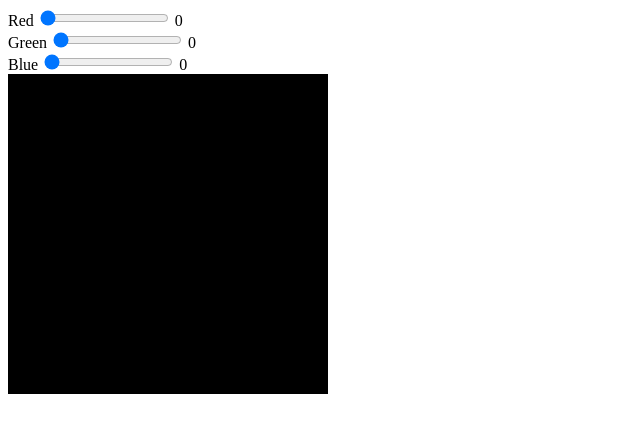
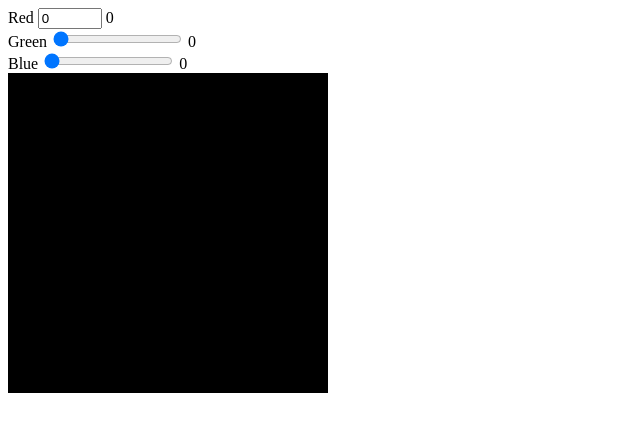
Before and after one commit to ChamisaE/color-picker, a plain HTML site: page index.html in a window 1280 px wide. Shown: the whole page, without its empty margins (0-640 px from the left). Drawn offline with Linux system fonts and the light colour scheme.

```diff
--- a/index.html
+++ b/index.html
@@ -10,12 +10,20 @@
 		<div class="picker-form-container">
 				<div class="picker-control">
 					<label for="red">Red</label>
-					<input type="range"
-						id="red"
+
+					<!-- <input type="range"
+							 id="red"
 							 value="0"
 							 min="0"
 							 max="255"
-						class="picker">
+							 class="picker">-->
+
+					<input type="number"
+							 id="red"
+							 value="0"
+							 min="0"
+							 max="255"
+							 class="picker">
 					<span id="redVal">0</span>
 				</div>
 				<div class="picker-control">
```
